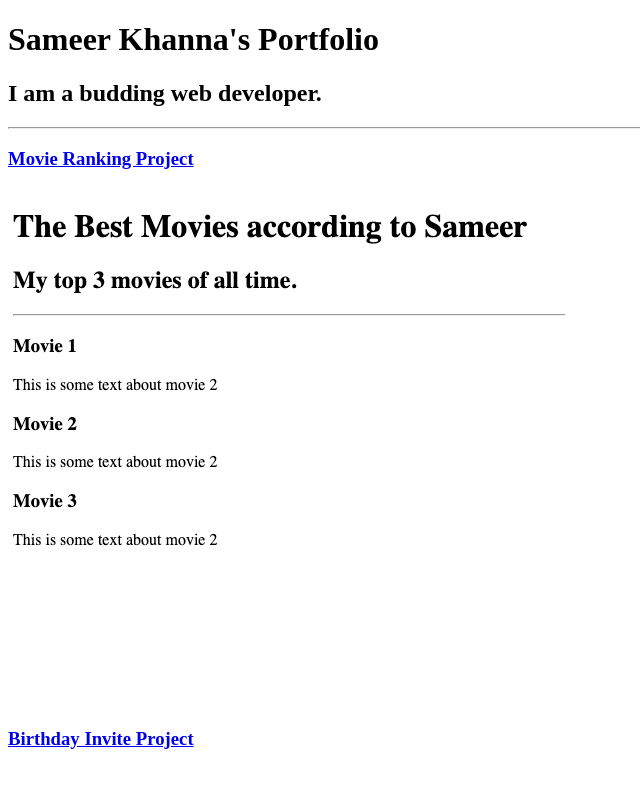
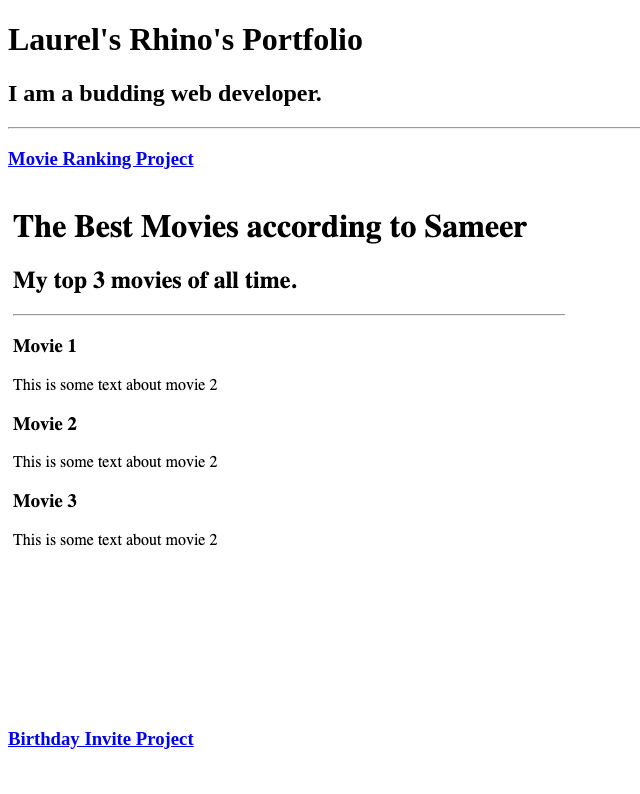
Before and after one commit to laurels-rhino/Portfolio, a plain HTML site: page index.html in a window 1280 px wide. Shown: the top 794 px of the page, without its empty margins (0-640 px from the left). Drawn offline with Linux system fonts and the light colour scheme.

Commit message:
Update index.html

```diff
--- a/index.html
+++ b/index.html
@@ -8,7 +8,7 @@
 </head>
 
 <body>
-    <h1>Sameer Khanna's Portfolio</h1>
+    <h1>Laurel's Rhino's Portfolio</h1>
 
     <h2>I am a budding web developer.</h2>
     <hr />
```
